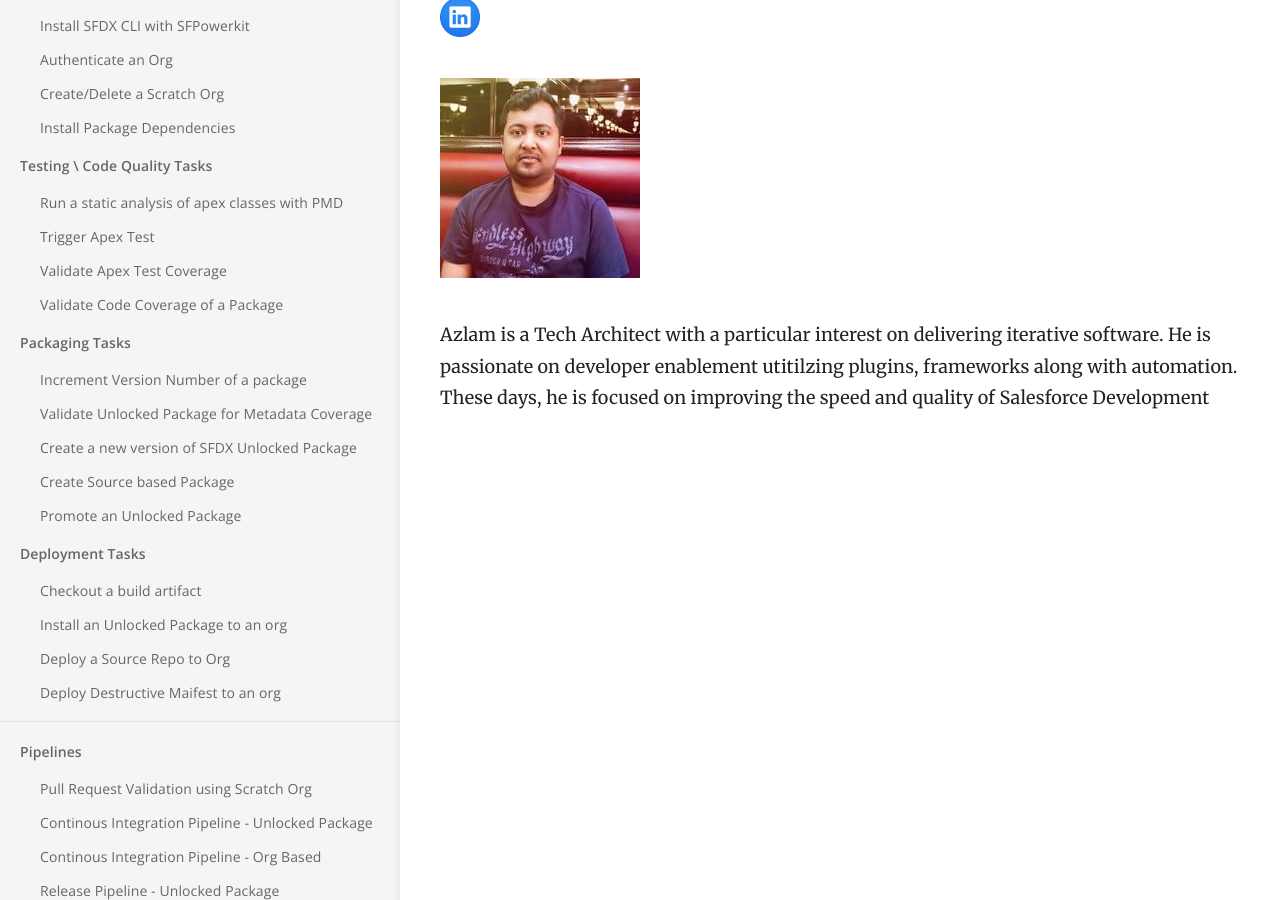
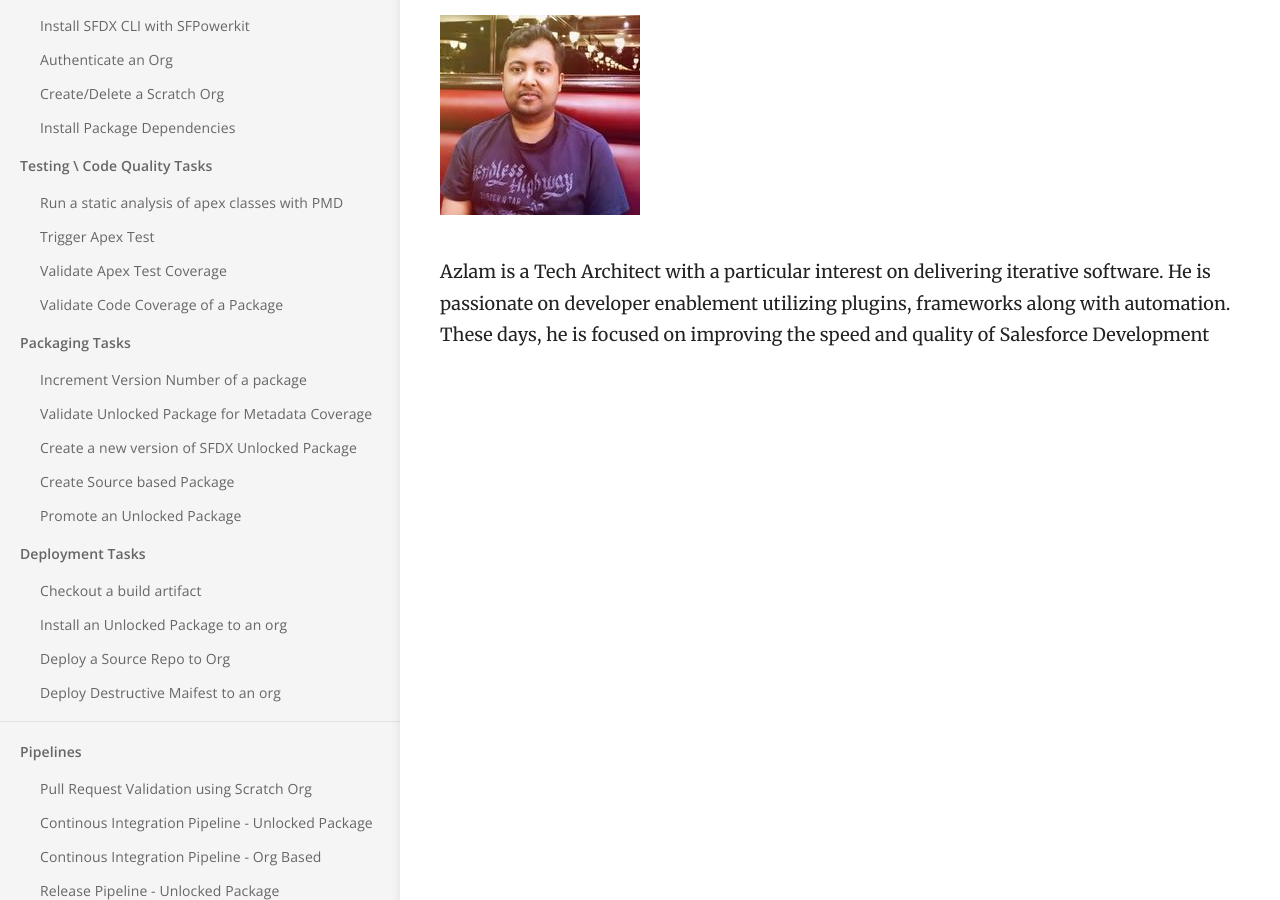
Before and after one commit to nbatterham/sfpowerscripts-doc, a Jekyll site: the page built from maintainers.md, in a window 1280 px wide and 900 px high, scrolled down 313 px. Built offline with Jekyll 4.4.1, drawn with Linux system fonts in a browser that asks for light colours.

Commit message:
Updated 'maintainers.md' via CloudCannon

```diff
--- a/maintainers.md
+++ b/maintainers.md
@@ -4,8 +4,6 @@ title: Maintainers
 
 ## Azlam Abdulsalam
 
-&nbsp;
-
 ![](/uploads/linkedin-icon-81.png){: width="40" height="40"}
 
-![](/images/azlam-abdulsalam.jpg){: width="200" height="200"}<br><br>Azlam is a Tech Architect with a particular interest on delivering iterative software. He is passionate on developer enablement utitilzing plugins, frameworks along with automation. These days, he is focused on improving the speed and quality of Salesforce Development
+![](/images/azlam-abdulsalam.jpg){: width="200" height="200"}<br><br>Azlam is a Tech Architect with a particular interest on delivering iterative software. He is passionate on developer enablement utilizing plugins, frameworks along with automation. These days, he is focused on improving the speed and quality of Salesforce Development
```
